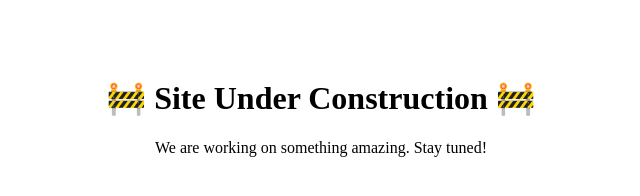
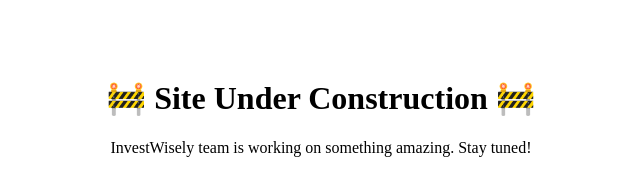
Before and after one commit to ninesft/under-development, a plain HTML site: page index.html in a window 1280 px wide. Shown: the whole page, without its empty margins (319-959 px from the left). Drawn offline with Linux system fonts and the light colour scheme.

Commit message:
Update index.html

```diff
--- a/index.html
+++ b/index.html
@@ -7,6 +7,6 @@
 </head>
 <body style="text-align: center; padding-top: 50px;">
     <h1>🚧 Site Under Construction 🚧</h1>
-    <p>We are working on something amazing. Stay tuned!</p>
+    <p>InvestWisely team is working on something amazing. Stay tuned!</p>
 </body>
 </html>
```
